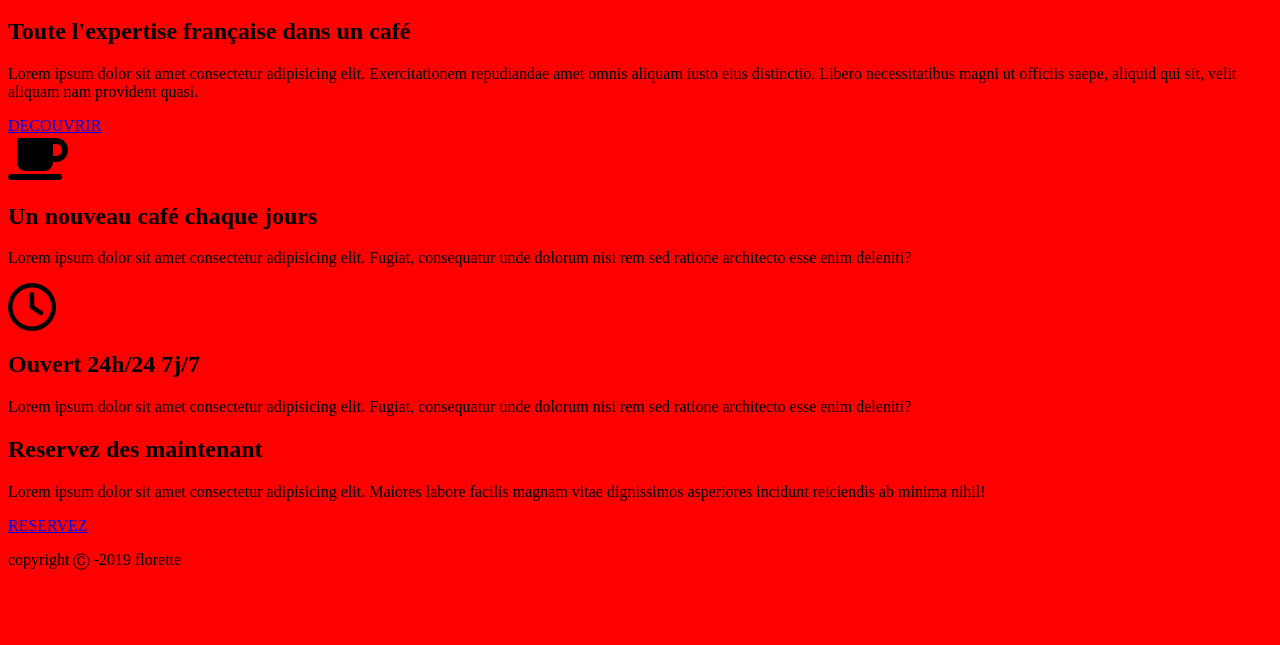
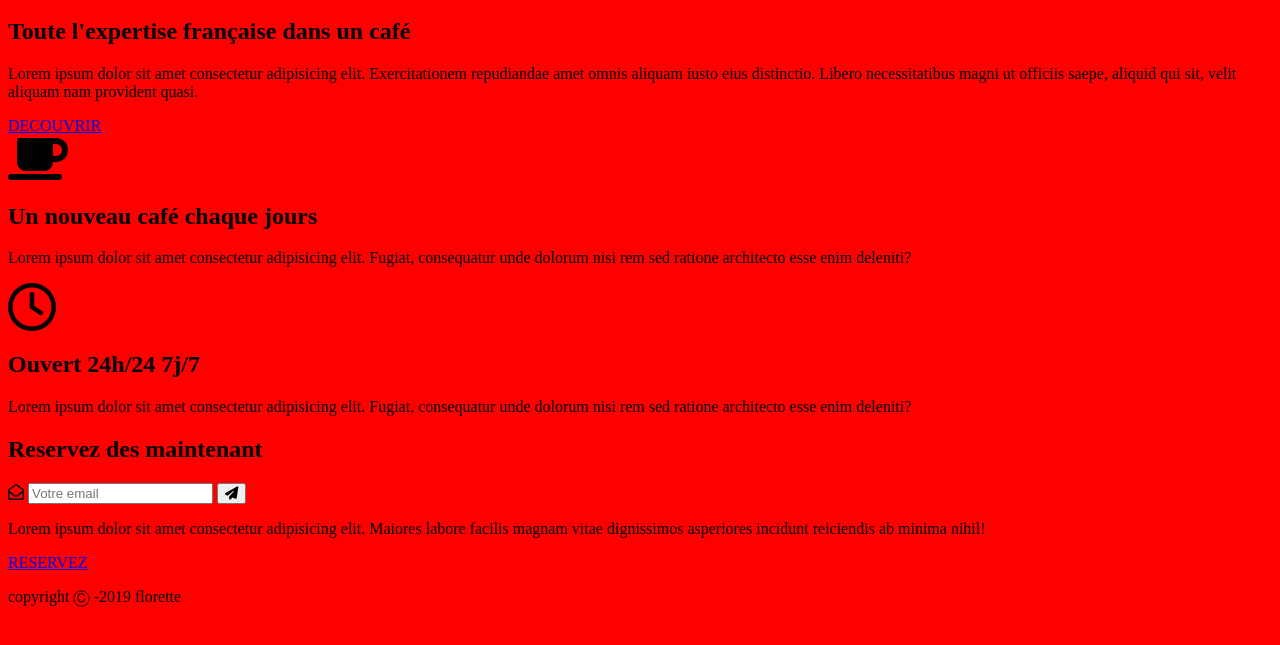
Before and after one commit to Tiffany1612/cv-lapin-garou, a website: page index.html in a window 1280 px wide. Shown: the part 123-768 px from the top of the page. Drawn offline with Linux system fonts and the light colour scheme.

Commit message:
adapt form netlify

```diff
--- a/index.html
+++ b/index.html
@@ -74,6 +74,13 @@
     <section class="reservation">
       <div class="container">
         <h2>Reservez des maintenant</h2>
+        <form name="contact" method="POST" data-netlify="true">
+          <i class="far fa-envelope-open prefix"></i>
+          <input type="text" name="email" placeholder="Votre email" />
+          <button type="submit">
+            <i class="fas fa-paper-plane postfix"></i>
+          </button>
+        </form>
         <p>
           Lorem ipsum dolor sit amet consectetur adipisicing elit. Maiores
           labore facilis magnam vitae dignissimos asperiores incidunt reiciendis
```
